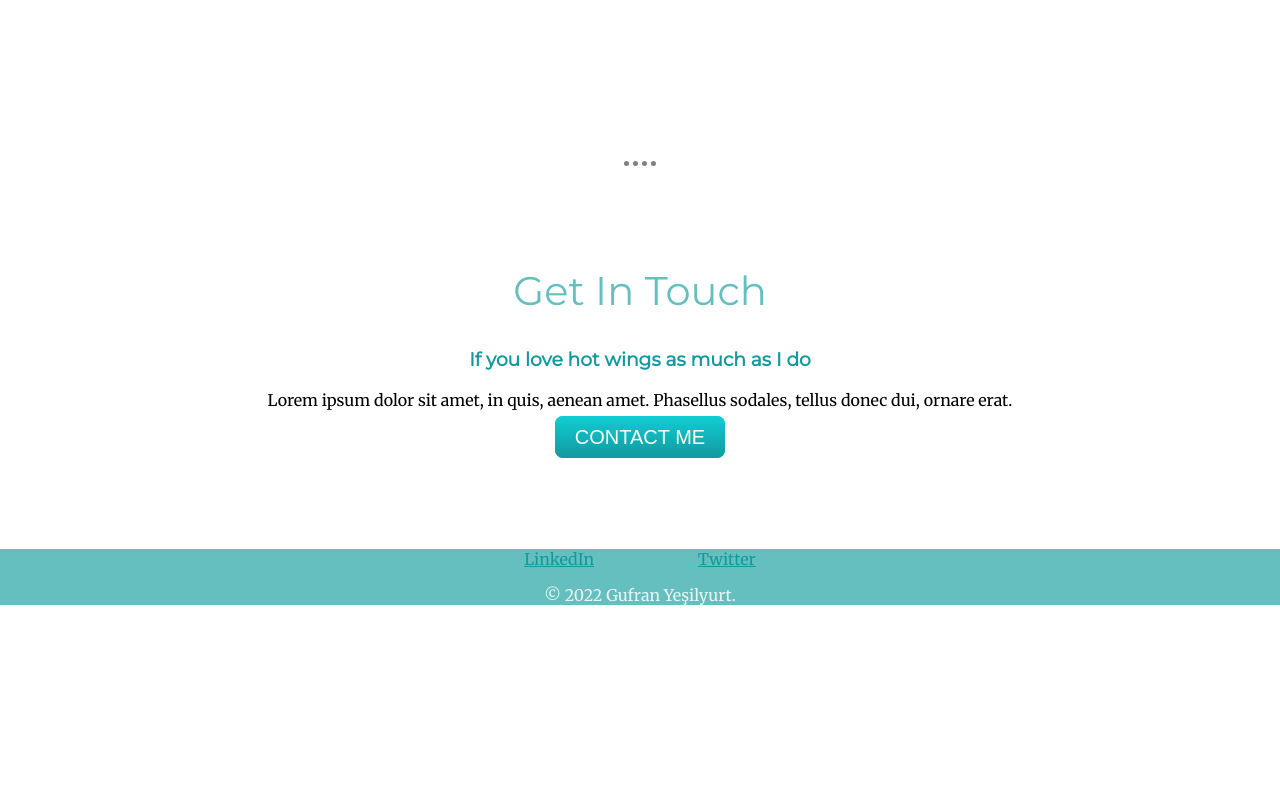
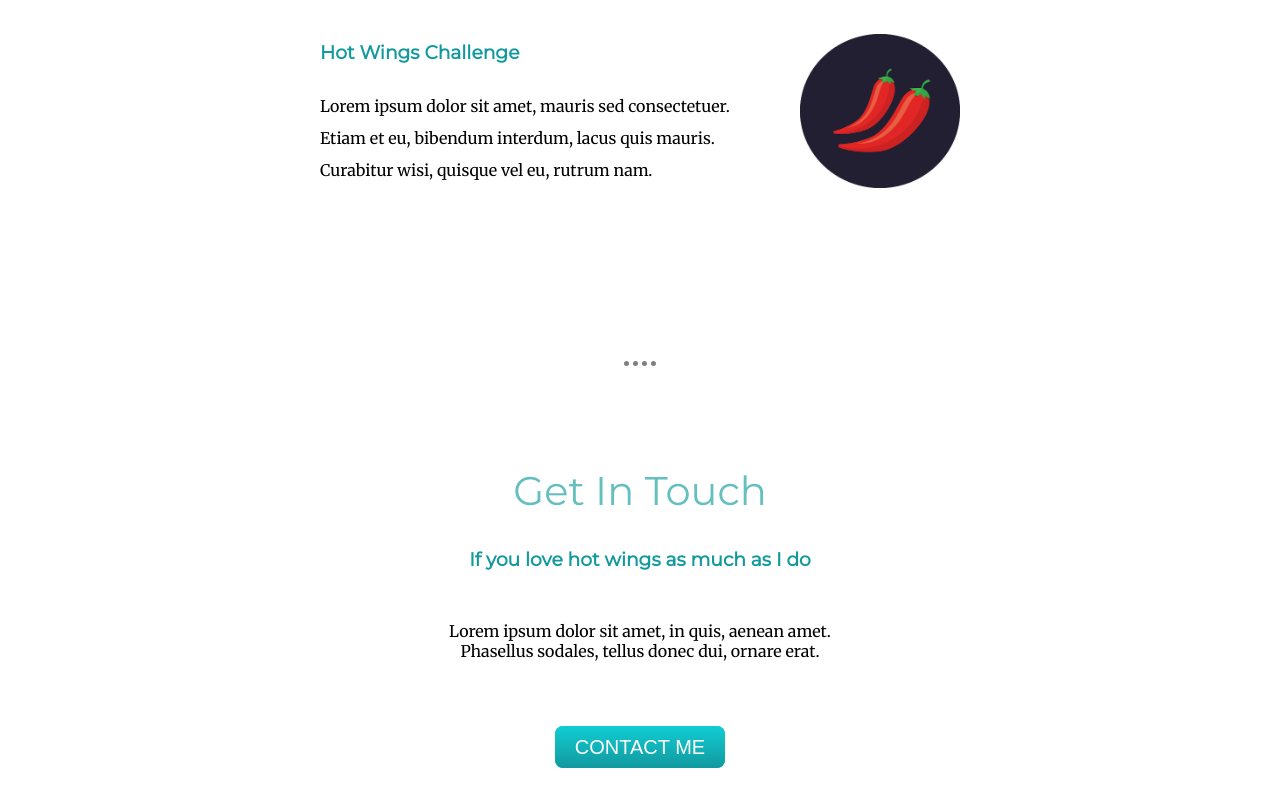
Before and after one commit to gufranyes/Learning-Web-Development, a plain HTML site: page CSS - My Site/index.html in a window 1280 px wide. Shown: the part 2000-2797 px from the top of the page. Before the commit the page ends 2621 px from the top, so only its background shows below. Drawn offline with Linux system fonts and the light colour scheme.

Commit message:
Edited Contact Me & Footer. Added Screenshot of them.

```diff
--- a/CSS - My Site/css/styles.css
+++ b/CSS - My Site/css/styles.css
@@ -6,7 +6,7 @@ body {
 
 h1 {
   font-size: 562.5%;
-  margin: 50px auto 0;
+  margin: 100px auto 0;
   font-family: 'Sacramento', cursive;
   color: #66BFBF;
 }
@@ -25,6 +25,12 @@ h3{
 
 a{
   color: #11999E;
+  margin: auto 25px;
+  text-decoration: none;
+}
+
+a:hover{
+  color: #eaf6f6;
 }
 
 .top-container {
@@ -55,6 +61,10 @@ hr {
   position: absolute;
   left: 550px;
   bottom: 350px;
+}
+
+.mountain-img{
+  margin-top: 150px;
 }
 
 .skill-row{
@@ -107,14 +117,18 @@ hr {
   margin: 100px;
 }
 
+.contact-text{
+  width: 40%;
+  margin: 50px auto 75px;
+}
+
 .bottom-container{
   background-color: #66BFBF;
-}
-
-.footer-link{
-  margin: auto 50px;
+  padding: 50px 0 20px;
 }
 
 .footer-text{
   color: #eaf6f6;
+  font-size: 0.75rem;
+  padding-top: 40px;
 }
--- a/CSS - My Site/index.html
+++ b/CSS - My Site/index.html
@@ -24,7 +24,7 @@
         src="images/cloud.png"
         alt="bottom-cloud-image"
       />
-      <img src="images/mountain.png" alt="mountain-image" />
+      <img class="mountain-img" src="images/mountain.png" alt="mountain-image" />
     </div>
     <div class="middle-container">
       <div class="profile">
@@ -75,7 +75,7 @@
 
         <h3>If you love hot wings as much as I do</h3>
 
-        <p>
+        <p class="contact-text">
           Lorem ipsum dolor sit amet, in quis, aenean amet. Phasellus sodales,
           tellus donec dui, ornare erat.
         </p>
```
Also changed, not shown: CSS - My Site/Screenshots/CSS4.png (added).
